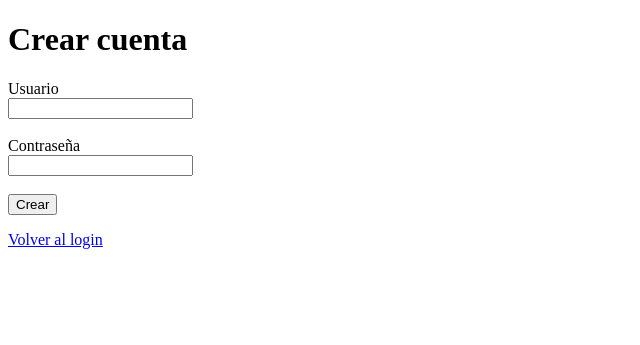
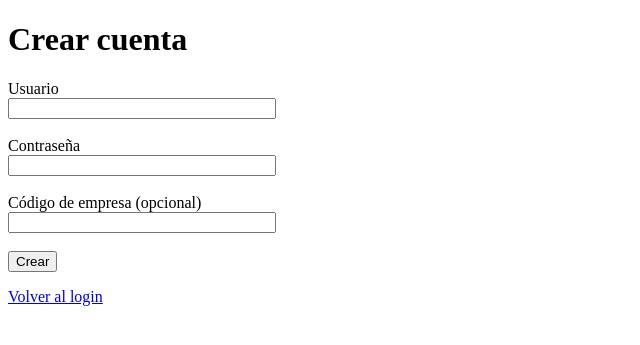
Before and after one commit to salgadocarlosd-hub/ia-contratos, a FastAPI app: page /registro in a window 1280 px wide. Shown: the top 345 px of the page, without its empty margins (0-640 px from the left). Run offline with FastAPI, Linux system fonts and the light colour scheme.

Commit message:
campo codigo empresa en registro

```diff
--- a/templates/registro.html
+++ b/templates/registro.html
@@ -10,10 +10,13 @@
 
   <form action="/registro" method="post">
     <label>Usuario</label><br>
-    <input name="username"><br><br>
+    <input name="username" style="width:260px;"><br><br>
 
     <label>Contraseña</label><br>
-    <input name="password" type="password"><br><br>
+    <input name="password" type="password" style="width:260px;"><br><br>
+
+    <label>Código de empresa (opcional)</label><br>
+    <input name="codigo_empresa" style="width:260px;"><br><br>
 
     <button type="submit">Crear</button>
   </form>
```
